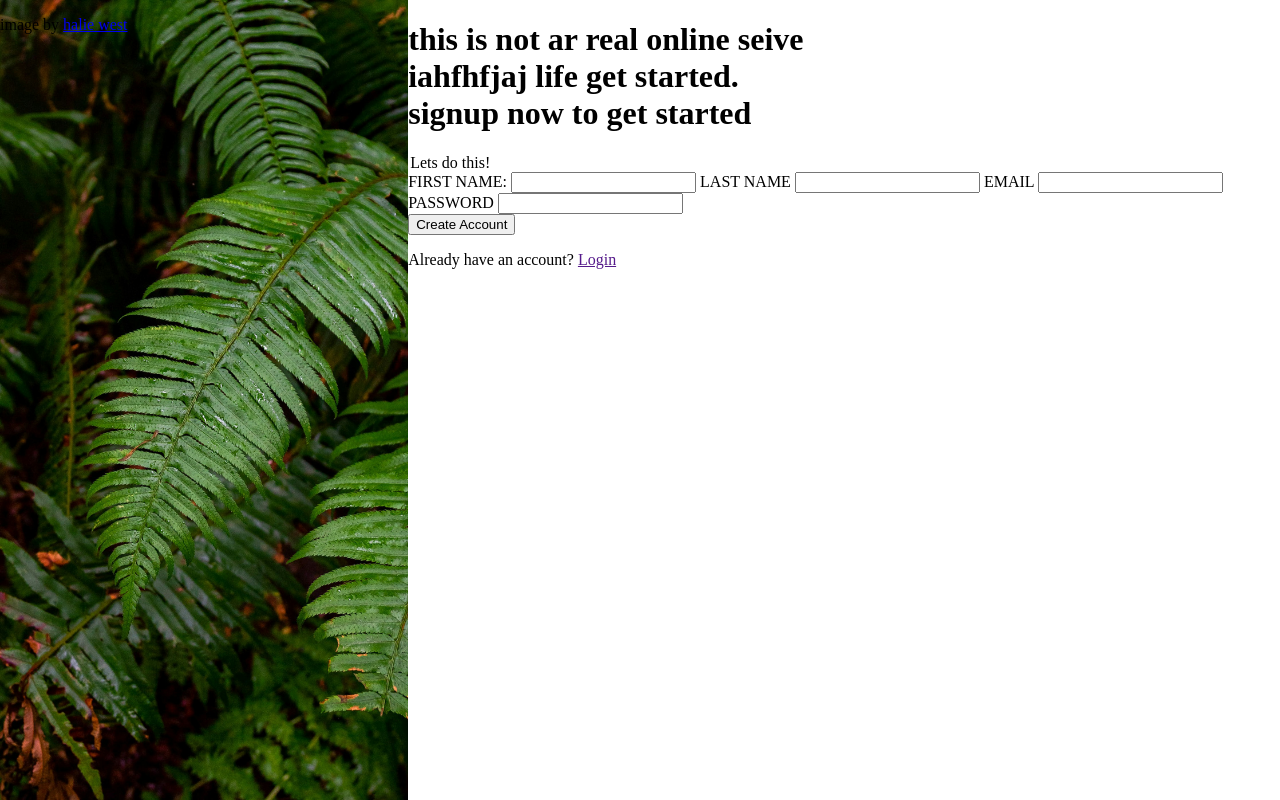
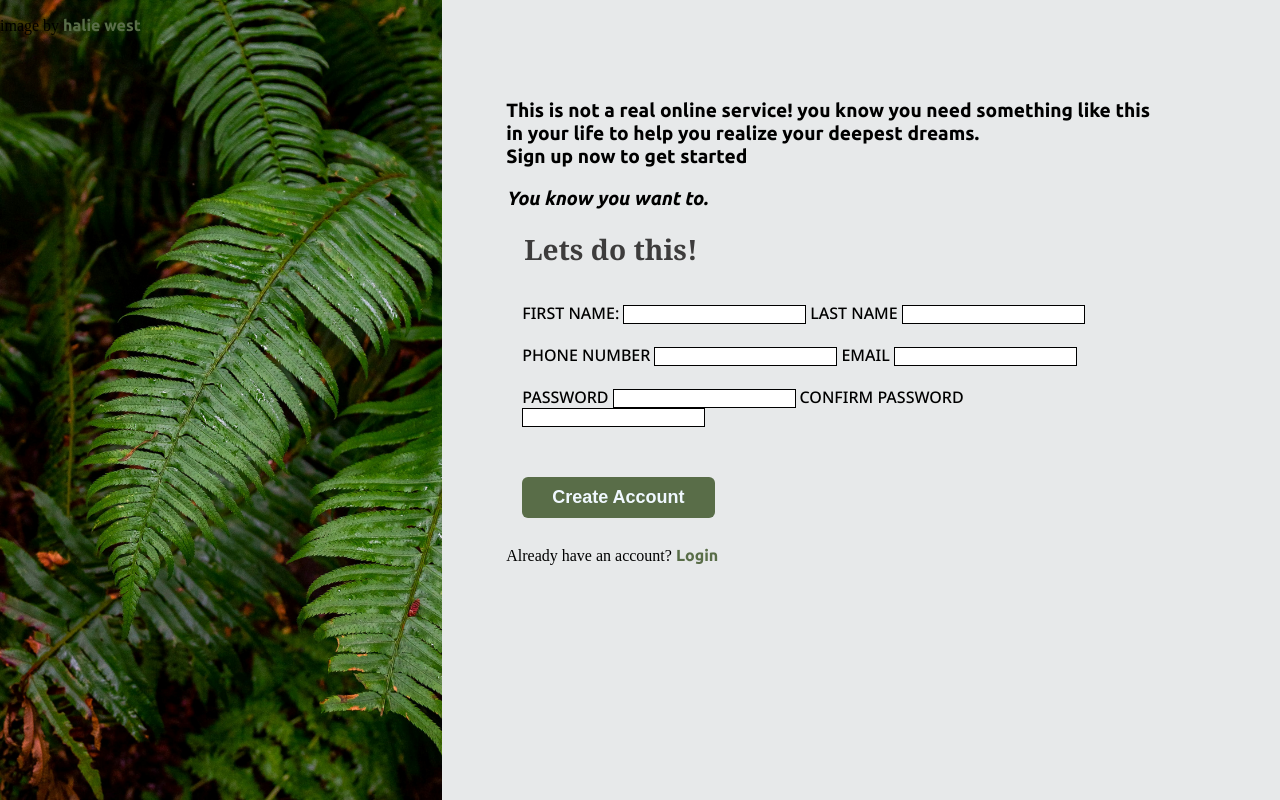
Before and after one commit to kichuu/signupform, a plain HTML site: page index.html in a window 1280 px wide. Drawn offline with Linux system fonts and the light colour scheme.

Commit message:
done for now

```diff
--- a/index.html
+++ b/index.html
@@ -5,6 +5,15 @@
     <meta charset="UTF-8" />
     <meta name="viewport" content="width=device-width, initial-scale=1.0" />
     <title>Document</title>
+    <link rel="preconnect" href="https://fonts.googleapis.com">
+    <link rel="preconnect" href="https://fonts.gstatic.com" crossorigin>
+    <link href="https://fonts.googleapis.com/css2?family=Noto+Sans:ital,wght@0,100..900;1,100..900&display=swap"
+        rel="stylesheet">
+    <link rel="preconnect" href="https://fonts.googleapis.com">
+    <link rel="preconnect" href="https://fonts.gstatic.com" crossorigin>
+    <link
+        href="https://fonts.googleapis.com/css2?family=Ubuntu:ital,wght@0,300;0,400;0,500;0,700;1,300;1,400;1,500;1,700&display=swap"
+        rel="stylesheet">
     <link rel="stylesheet" href="styles.css" />
 </head>
 
@@ -14,30 +23,46 @@
     </div>
     <div class="right-body">
         <header>
-            <h1>
-                this is not ar real online seive <br />
-                iahfhfjaj life get started. <br />signup now to get started
-            </h1>
+            <p class="prim-text">
+                This is not a real online service! you know you need something like this in your life to help you
+                realize your deepest dreams. <br>Sign up now to get started
+            </p>
+            <p class="prim-text sec-text"><i>You know you want to.</i></p>
+
         </header>
-        <form action="" method="post">
+        <form class="mainform" action="" method="post">
+            <fieldset>
             <legend>Lets do this!</legend>
             <section>
+                <div class="form-control">
                     <label for="first_name">FIRST NAME:</label>
                     <input type="text" id="first_name"></input>
                     <label for="last_name">LAST NAME</label>
                     <input type="text" id="last_name"></input>
+                </div>
+                <div class="form-control">
+                    <label for="phone_number">PHONE NUMBER</label>
+                    <input type="tel" id="phone_number"></label>
                     <label for="email">EMAIL</label>
                     <input type="email" id="email"></input>
+                </div>
+                <div class="form-control">
                 <label for="password">PASSWORD</label>
                 <input type="password" id="password"></input>
+
+                    <label for="confirm_password">CONFIRM PASSWORD</label>
+                    <input type="password" id="confirm_password"></input>
+                </div>
             </section>
             <div class="submitdiv">
                 <button type="submit">Create Account</button>
             </div>
+        </fieldset>
+    </form>
             <div class="logindiv">
                 <p>Already have an account? <a href="">Login</a></p>
             </div>
-        </form>
+
     </div>
     <footer></footer>
 </body>
--- a/styles.css
+++ b/styles.css
@@ -1,11 +1,101 @@
 body{
     margin: 0;
     display: flex;
+    background-color: #E7E9EA ;
 }
 .img{
     display: flex;
     background-image: url(/images/halie-west-25xggax4bSA-unsplash.jpg);
     height: 100vh;
-    width: 40vw;
+    width: 60vw;
     background-size: cover;
 }
+
+.prim-text{
+    font-family: "Ubuntu", sans-serif;
+    font-weight: bolder;
+    font-size: larger
+}
+.sec-text{
+    font: italic;
+    margin-bottom: 20px;
+}
+
+.right-body{
+    display: flex;
+    flex-direction: column;
+    align-items: stretch;
+    justify-items: stretch;
+    margin: 10vh 10vw 5px 5vw;
+}
+
+.mainform{
+    display: flex;
+    flex-direction: column;
+    justify-content: space-evenly;
+    gap: 20px;
+}
+
+section{
+
+    display: flex;
+    flex-grow: 0;
+    flex-direction: column;
+    justify-content: space-around;
+    gap: 20px;
+}
+.form-control{
+    display: inline-block
+    flex-direction: row;
+
+}
+
+fieldset{
+    display: flex;
+    flex-direction: column;
+    border: #49474700 2px solid;
+}
+legend{
+    margin-bottom: 1em;
+    color: rgb(61, 60, 60);
+    font-size: 1.75em;
+    font-family: Cambria, Cochin, Georgia, Times, 'Times New Roman', serif;
+    font-weight: 900;
+}
+
+label{
+
+    font-family: "Noto Sans", sans-serif;
+  font-optical-sizing: auto;
+  font-weight: 500;
+  font-style: normal;
+  font-variation-settings:
+    "wdth" 100;
+}
+input{
+    border: black 1px solid;
+}
+
+.submitdiv{
+    display: flex;
+    justify-self: start;
+    margin-top: 50px;
+}
+
+button{
+    padding: 10px 30px;
+    background-color: #596D48;
+    color: aliceblue;
+    border-radius: 6px;
+    font-size: large;
+    font-weight: bolder;
+    border-color:#596D48;
+    border: none;
+}
+
+a{
+    font-family: "Ubuntu", sans-serif;
+    font-weight: bold;
+    color: #596D48;
+    text-decoration: none;
+}
```
Also changed, not shown: images/sign-up-form.png (added). Lines whose indentation alone changed are shown as unchanged.
